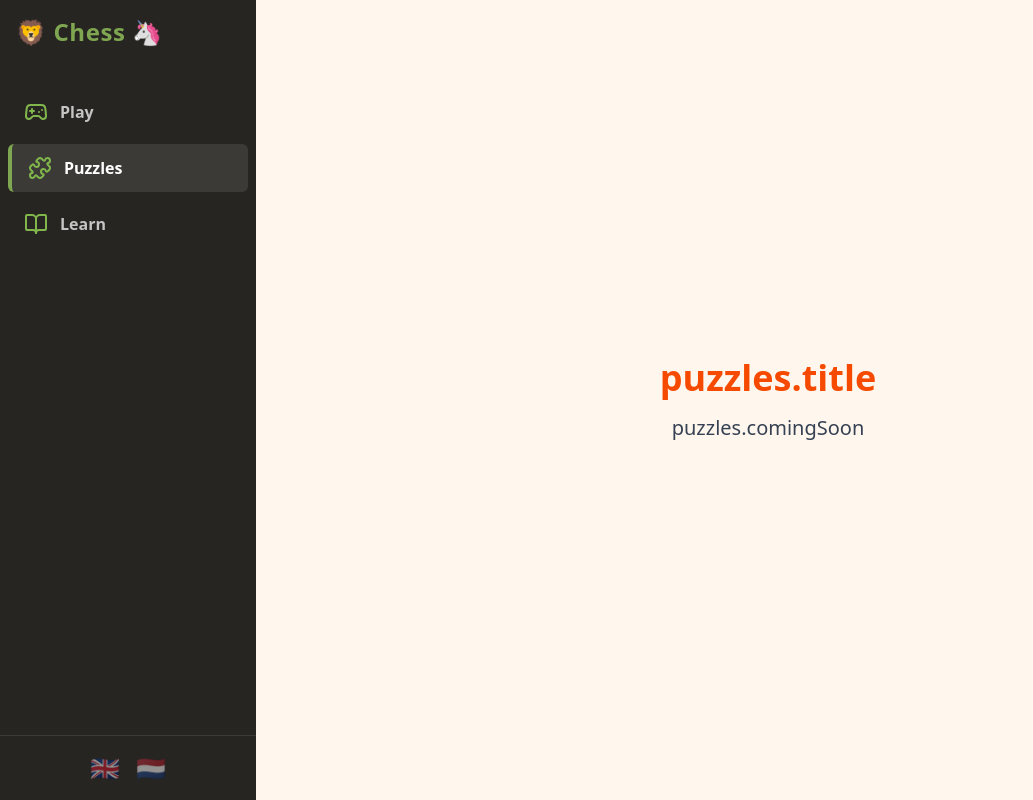
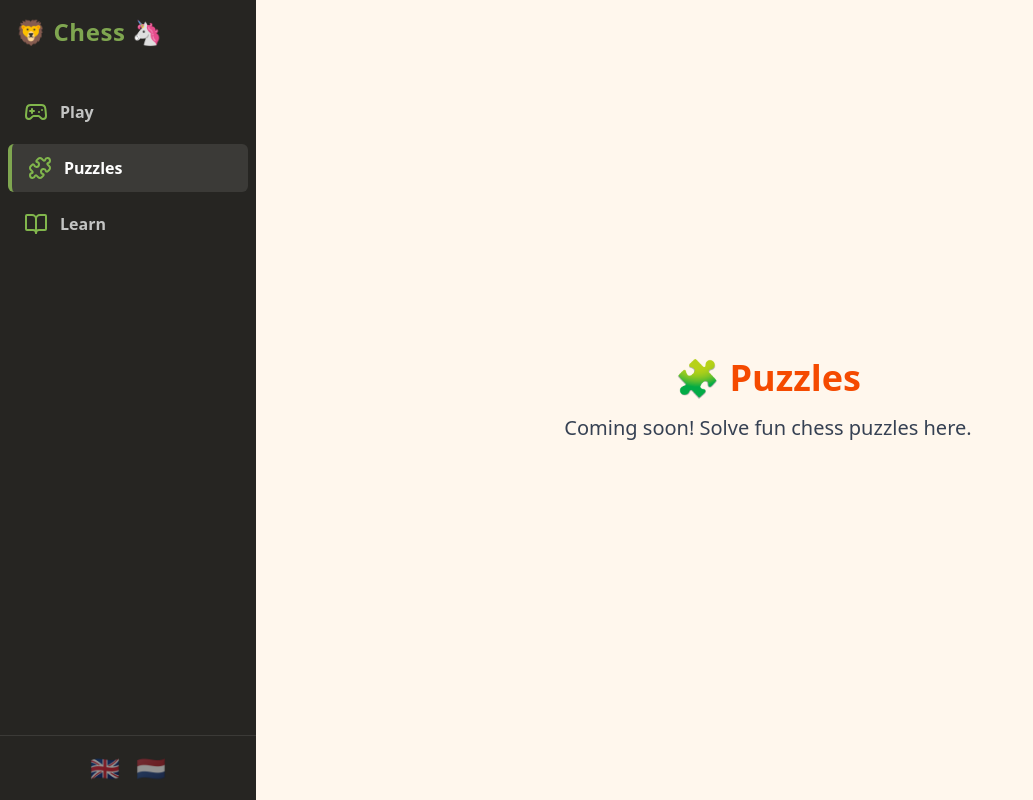
Before and after one commit to peeweetje/create-games-for-children, a React (Vite) app: page /puzzles in a window 1280 px wide. Shown: the whole page, without its empty margins (0-1033 px from the left). Built offline with nearby package versions, Linux system fonts and the light colour scheme.

Commit message:
Update translations.

```diff
--- a/src/pages/LearnPage.tsx
+++ b/src/pages/LearnPage.tsx
@@ -1,11 +1,11 @@
-import { useTranslation } from 'react-i18next';
+
 
 export const LearnPage = () => {
-    const { t } = useTranslation();
+
     return (
         <div className="flex flex-col items-center justify-center h-full text-center p-8 bg-orange-50">
-            <h1 className="text-4xl font-bold text-orange-600 mb-4">{t('learn.title') || '📚 Learn'}</h1>
-            <p className="text-xl text-gray-700">{t('learn.comingSoon') || 'Learn chess strategies and rules!'}</p>
+            <h1 className="text-4xl font-bold text-orange-600 mb-4">📚 Learn</h1>
+            <p className="text-xl text-gray-700">Learn chess strategies and rules!</p>
         </div>
     );
 };
--- a/src/pages/PuzzlesPage.tsx
+++ b/src/pages/PuzzlesPage.tsx
@@ -1,11 +1,10 @@
-import { useTranslation } from 'react-i18next';
 
 export const PuzzlesPage = () => {
-    const { t } = useTranslation();
+
     return (
         <div className="flex flex-col items-center justify-center h-full text-center p-8 bg-orange-50">
-            <h1 className="text-4xl font-bold text-orange-600 mb-4">{t('puzzles.title') || '🧩 Puzzles'}</h1>
-            <p className="text-xl text-gray-700">{t('puzzles.comingSoon') || 'Coming soon! Solve fun chess puzzles here.'}</p>
+            <h1 className="text-4xl font-bold text-orange-600 mb-4"> 🧩 Puzzles</h1>
+            <p className="text-xl text-gray-700"> Coming soon! Solve fun chess puzzles here.</p>
         </div>
     );
 };
```
